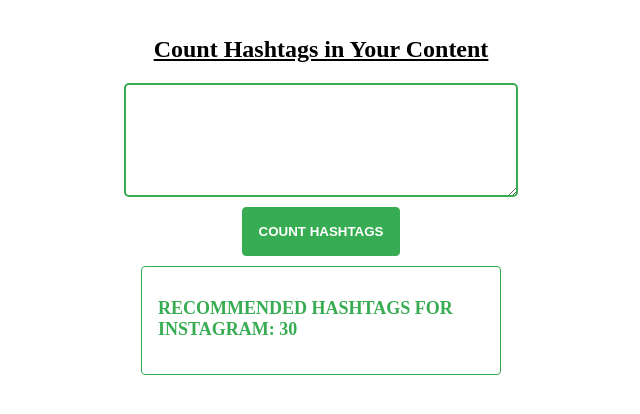
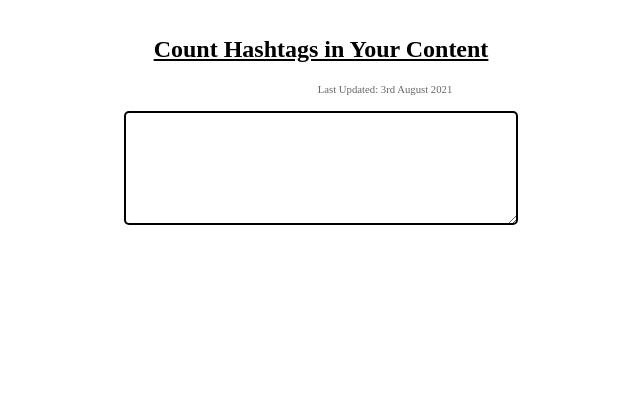
Before and after one commit to onstash/onstash.github.io, a plain HTML site: page 2-27Jul21-count-hashtags-in-content.html in a window 1280 px wide. Shown: the whole page, without its empty margins (319-959 px from the left). Drawn offline with Linux system fonts and the light colour scheme.

Commit message:
Updated Hashtags count tool

```diff
--- a/2-27Jul21-count-hashtags-in-content.html
+++ b/2-27Jul21-count-hashtags-in-content.html
@@ -63,43 +63,42 @@
         flex-direction: column;
         align-items: center;
       }
+      h6#last_updated {
+        color: #666;
+        padding: 0;
+        margin: 0;
+        font-weight: 300;
+        margin-left: 10vw;
+      }
       textarea#content {
         padding: 1rem;
         width: 100%;
         height: 10vh;
-        border: 1px solid #38ac52;
+        border: 1px solid #000;
         border-radius: 4px;
-        outline-color: #38ac52;
-      }
-      button#count_hashtags {
-        padding: 1rem;
-        background-color: #38ac52;
-        color: #fff;
-        font-weight: 900;
-        border: 1px solid #38ac52;
-        border-radius: 4px;
+        outline-color: #000;
       }
 
       section#hashtags_insights {
         padding: 1rem;
-        border: 1px solid #38ac52;
+        border: 1px solid #000;
         border-radius: 4px;
+        opacity: 0;
+        transition: opacity 800ms;
       }
       h2#hashtags_recommended_instagram {
         font-weight: 900;
         font-size: 18px;
-        color: #38ac52;
+        color: #000;
       }
     </style>
   </head>
-  <body onload="onLoad()">
+  <body>
     <section id="main_container">
-      <h1>Count Hashtags in Your Content</h1>
-      <textarea id="content" autofocus></textarea>
-      <div style="margin-top: 10px"></div>
-      <button id="count_hashtags" onclick="countHashtags()">
-        COUNT HASHTAGS
-      </button>
+      <h1 id="title">Count Hashtags in Your Content</h1>
+      <h6 id="last_updated">Last Updated: 3rd August 2021</h6>
+      <div style="margin-top: 16px"></div>
+      <textarea id="content" autofocus oninput="countHashtags()"></textarea>
       <div style="margin-top: 10px"></div>
       <section id="hashtags_insights">
         <h2 id="hashtags_recommended_instagram"></h2>
@@ -109,28 +108,35 @@
     <!-- Script -->
     <script>
       const INSTAGRAM_RECOMMENDED_LIMIT = 30;
-      const onLoad = () =>
-        (document.querySelector(
-          "h2#hashtags_recommended_instagram"
-        ).innerText = `RECOMMENDED HASHTAGS FOR INSTAGRAM: ${INSTAGRAM_RECOMMENDED_LIMIT}`);
-
+      const hashtagsInsights = document.querySelector(
+        "section#hashtags_insights"
+      );
+      const hashtagsRecommendedInstagram = document.querySelector(
+        "h2#hashtags_recommended_instagram"
+      );
+      let recommendedHashtagsLoaded = false;
       const countHashtags = () => {
+        if (!recommendedHashtagsLoaded) {
+          hashtagsRecommendedInstagram.innerText = `RECOMMENDED HASHTAGS FOR INSTAGRAM: ${INSTAGRAM_RECOMMENDED_LIMIT}`;
+          recommendedHashtagsLoaded = true;
+        }
         const content = document.querySelector("textarea#content").value;
-        const count = content.split(/\s+/gim).filter((x) => x.startsWith("#"))
-          .length;
+        if (!content) {
+          hashtagsInsights.style.opacity = "0";
+          return;
+        }
+        hashtagsInsights.style.opacity = "1";
+        const count = content
+          .split(/\s+/gim)
+          .filter((x) => x.startsWith("#"))
+          .filter((x) => x.length > 1).length;
 
         const contentHashtags = document.querySelector("h3#content_hashtags");
         contentHashtags.innerText = `HASHTAGS IN YOUR CONTENT: ${count}`;
         if (count <= INSTAGRAM_RECOMMENDED_LIMIT) {
-          contentHashtags.style.color = "#38ac52";
-          window.confirm(
-            "Good job! Hashtags count are within the Instagram recommendation!"
-          );
+          contentHashtags.style.color = "#000";
         } else if (count >= 0 && count > INSTAGRAM_RECOMMENDED_LIMIT) {
           contentHashtags.style.color = "red";
-          window.alert(
-            "Oh ho! Hashtags count exceeding the Instagram recommendation!"
-          );
         }
       };
     </script>
```
